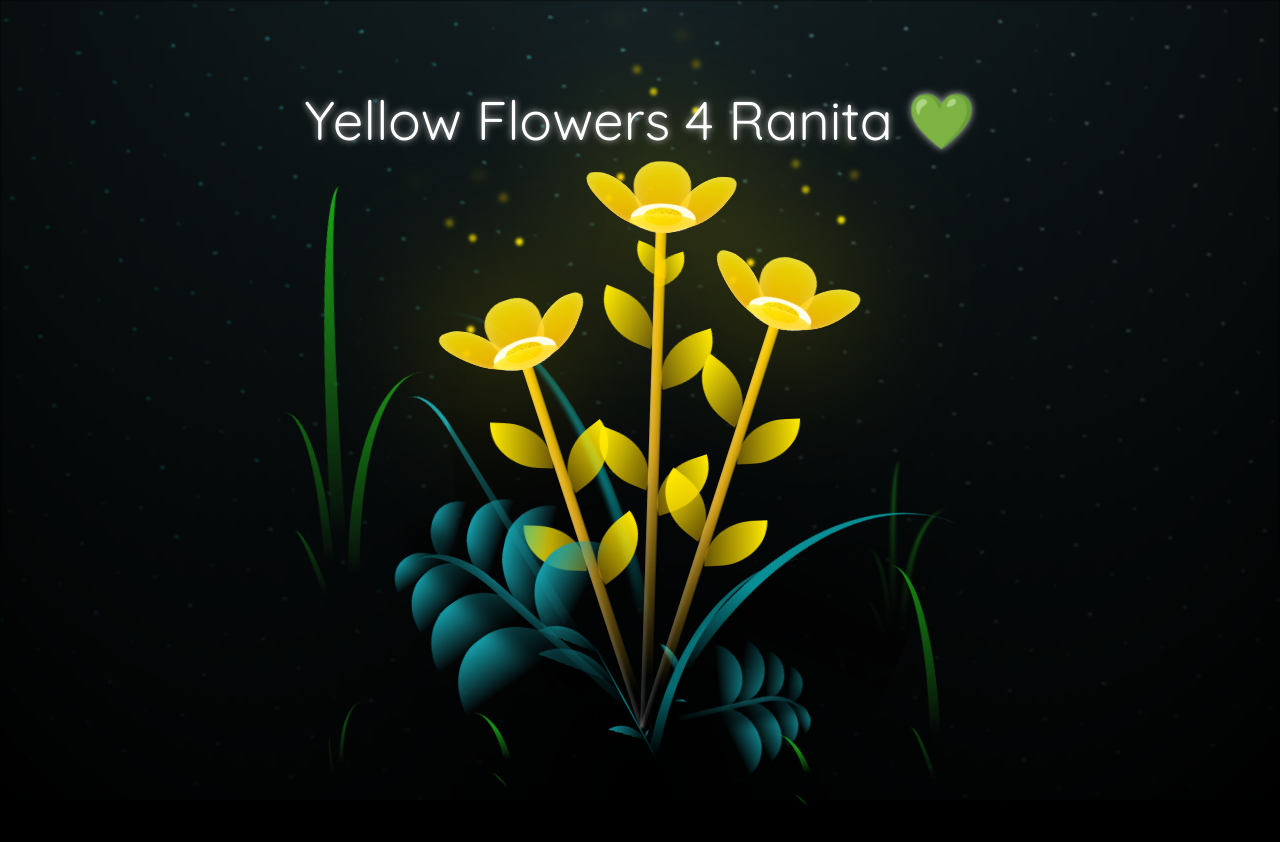
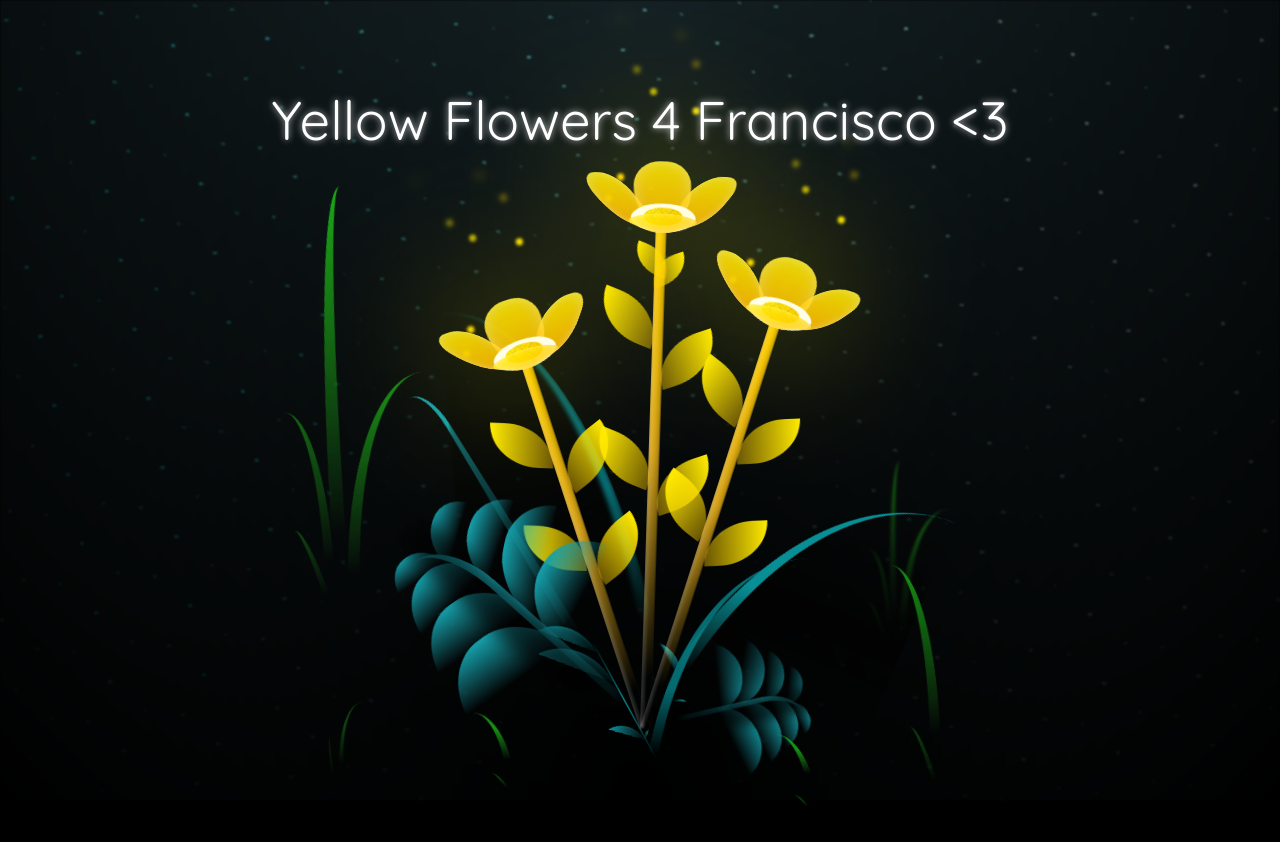
Before and after one commit to ac-fab007/Yellow-Flowers, a plain HTML site: page index.html in a window 1280 px wide. Drawn offline with Linux system fonts and the light colour scheme; a web font is replaced by a local one.

Commit message:
Update index.html

```diff
--- a/index.html
+++ b/index.html
@@ -7,11 +7,11 @@
     <link rel="preconnect" href="https://fonts.gstatic.com" crossorigin>
     <link href="https://fonts.googleapis.com/css2?family=Cinzel:wght@400..900&family=DM+Serif+Display:ital@0;1&family=Dancing+Script:wght@400..700&family=Playfair+Display:ital,wght@0,400..900;1,400..900&family=Quicksand:wght@300..700&display=swap" rel="stylesheet">
         <link rel="stylesheet" href="yellow-flower.css">
-    <title>For Ranita <3 From Niñito </title>
+    <title>For Francisco <3 From Me </title>
   </head>
   <body class="not-loaded">
     <!-- Rewrite by harvey -->
-    <p class="text">Yellow Flowers 4 Ranita 💚</p>
+    <p class="text">Yellow Flowers 4 Francisco <3</p>
     <div class="night"></div>
     <div class="flowers">
       <div class="flower flower--1">
```
